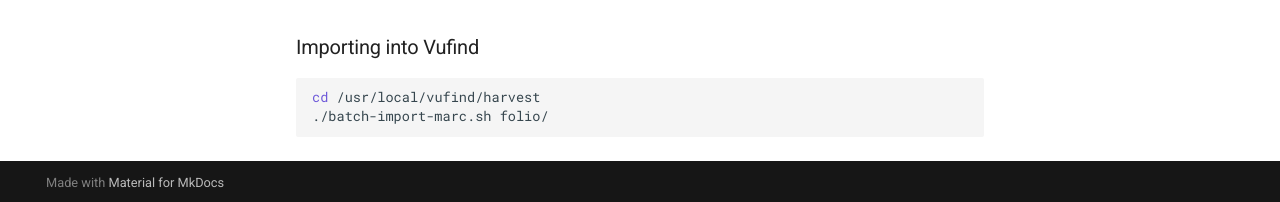
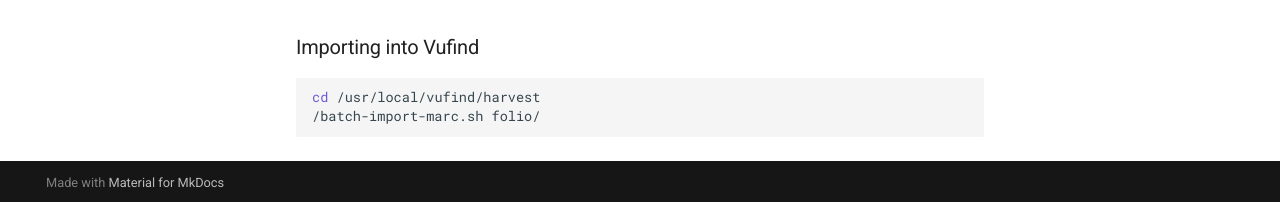
Before and after one commit to MSU-Libraries/catalog, an MkDocs documentation site: the page built from docs/harvesting-and-importing.md, in a window 1280 px wide and 900 px high, scrolled down 1912 px. Shown: the part 695-897 px from the top of the window. Built offline with MkDocs 1.6.1 and Material for MkDocs 9.7.7, drawn with Linux system fonts in a browser that asks for light colours; comment, search, counter and statistics services are not loaded.

````diff
--- a/docs/harvesting-and-importing.md
+++ b/docs/harvesting-and-importing.md
@@ -96,5 +96,5 @@ mv *oai*.xml unmerged/
 ### Importing into Vufind
 ```bash
 cd /usr/local/vufind/harvest
-./batch-import-marc.sh folio/
+/batch-import-marc.sh folio/
 ```
````
Also changed, not shown: 3 other files.
